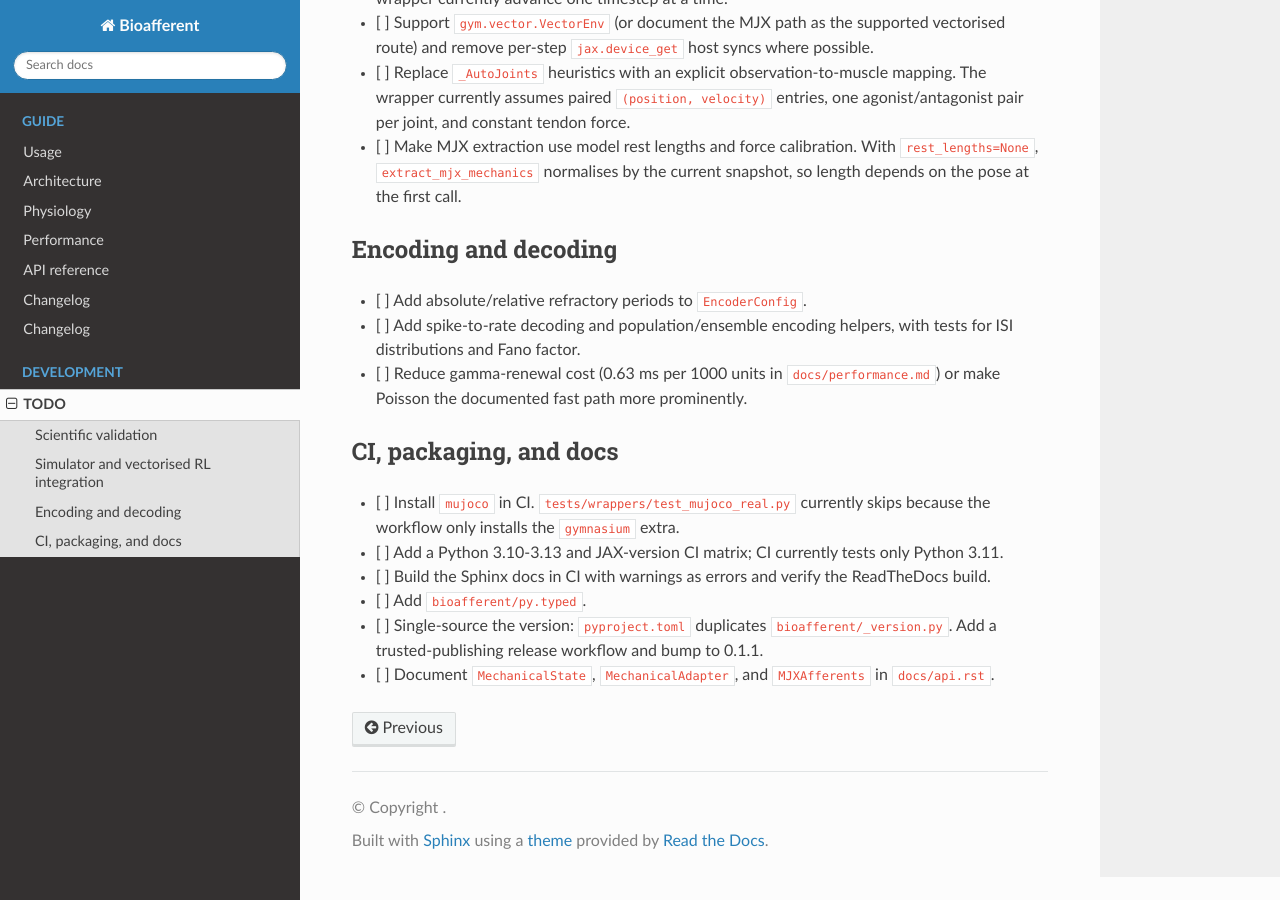
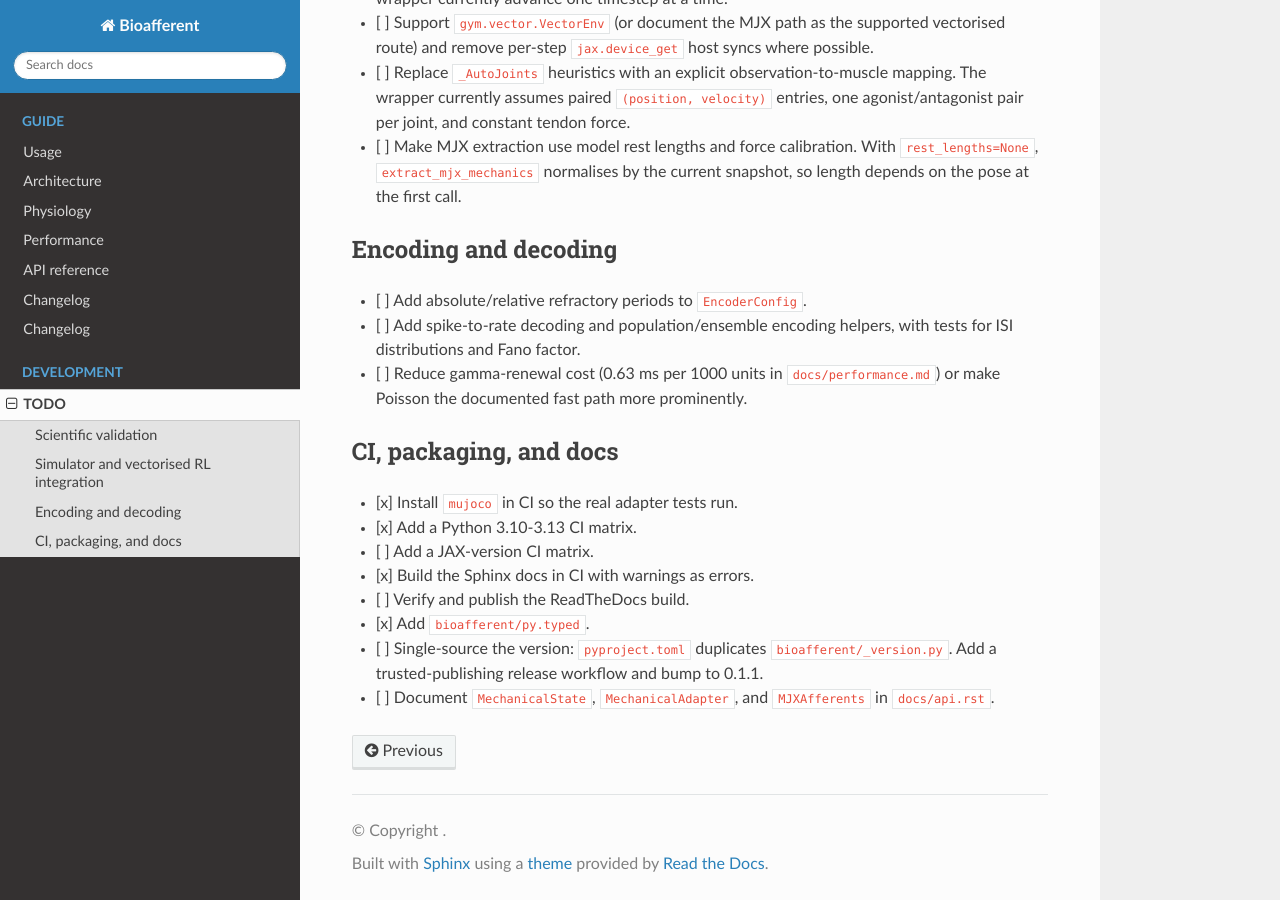
Before and after one commit to RPalmr/bio-afferent, a Sphinx documentation site: the page built from docs/todo.md, in a window 1280 px wide and 900 px high, scrolled down 676 px. Built offline with Sphinx 7.4.7 and the Read the Docs theme 3.1.0, drawn with Linux system fonts in a browser that asks for light colours.

Commit message:
mark completed ci items in todo

```diff
--- a/docs/todo.md
+++ b/docs/todo.md
@@ -44,13 +44,12 @@ Post-0.1.0 implementation work, ordered by impact. `main` is ahead of the
 
 ## CI, packaging, and docs
 
-- [ ] Install `mujoco` in CI. `tests/wrappers/test_mujoco_real.py` currently
-      skips because the workflow only installs the `gymnasium` extra.
-- [ ] Add a Python 3.10-3.13 and JAX-version CI matrix; CI currently tests only
-      Python 3.11.
-- [ ] Build the Sphinx docs in CI with warnings as errors and verify the
-      ReadTheDocs build.
-- [ ] Add `bioafferent/py.typed`.
+- [x] Install `mujoco` in CI so the real adapter tests run.
+- [x] Add a Python 3.10-3.13 CI matrix.
+- [ ] Add a JAX-version CI matrix.
+- [x] Build the Sphinx docs in CI with warnings as errors.
+- [ ] Verify and publish the ReadTheDocs build.
+- [x] Add `bioafferent/py.typed`.
 - [ ] Single-source the version: `pyproject.toml` duplicates
       `bioafferent/_version.py`. Add a trusted-publishing release workflow and
       bump to 0.1.1.
```
